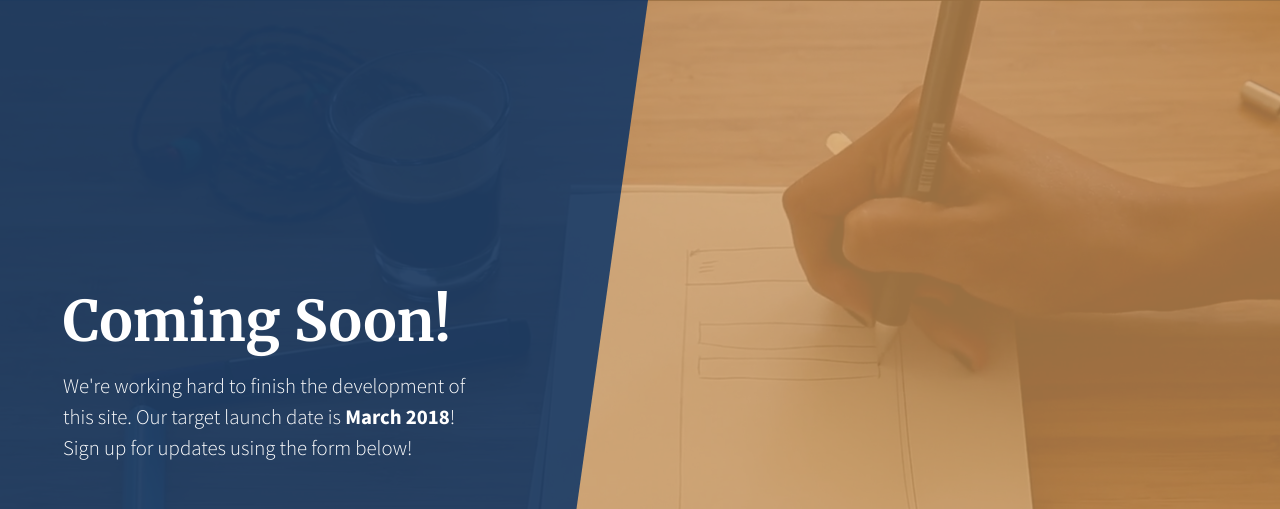
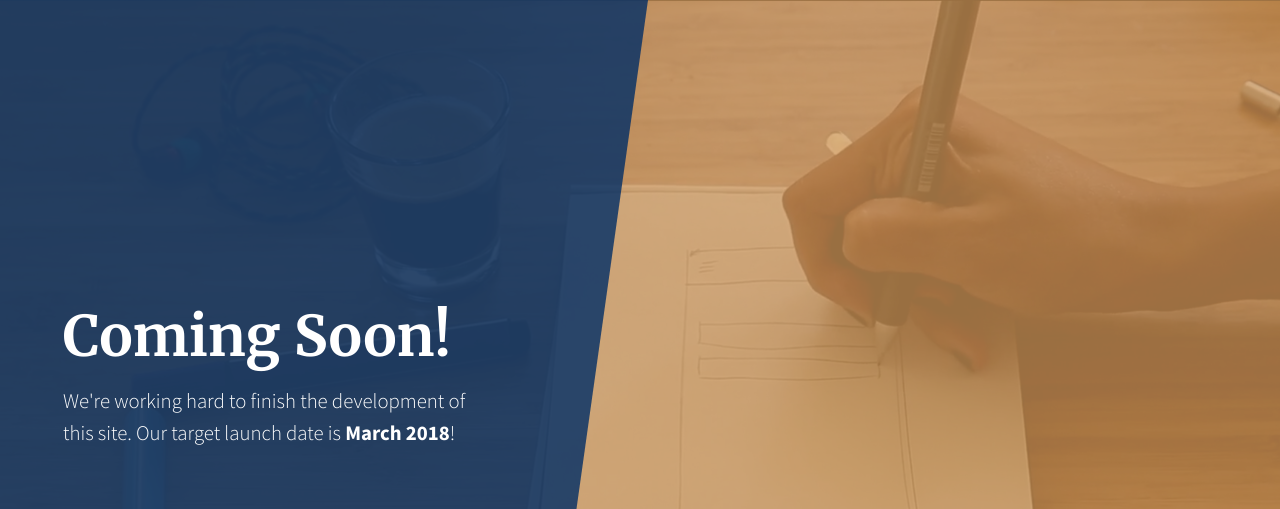
Before and after one commit to devjmitchell/semperphoenix-old-site, a website: page index.html in a window 1280 px wide. Shown: the top 509 px of the page. Drawn offline with Linux system fonts and the light colour scheme.

Commit message:
Remove additional 'sign up' text

```diff
--- a/index.html
+++ b/index.html
@@ -35,7 +35,7 @@
             <div class="masthead-content text-white py-5 py-md-0">
               <h1 class="mb-3">Coming Soon!</h1>
               <p class="mb-5">We're working hard to finish the development of this site. Our target launch date is
-                <strong>March 2018</strong>! Sign up for updates using the form below!</p>
+                <strong>March 2018</strong>!</p>
 
                 </div>
               </div>
```
